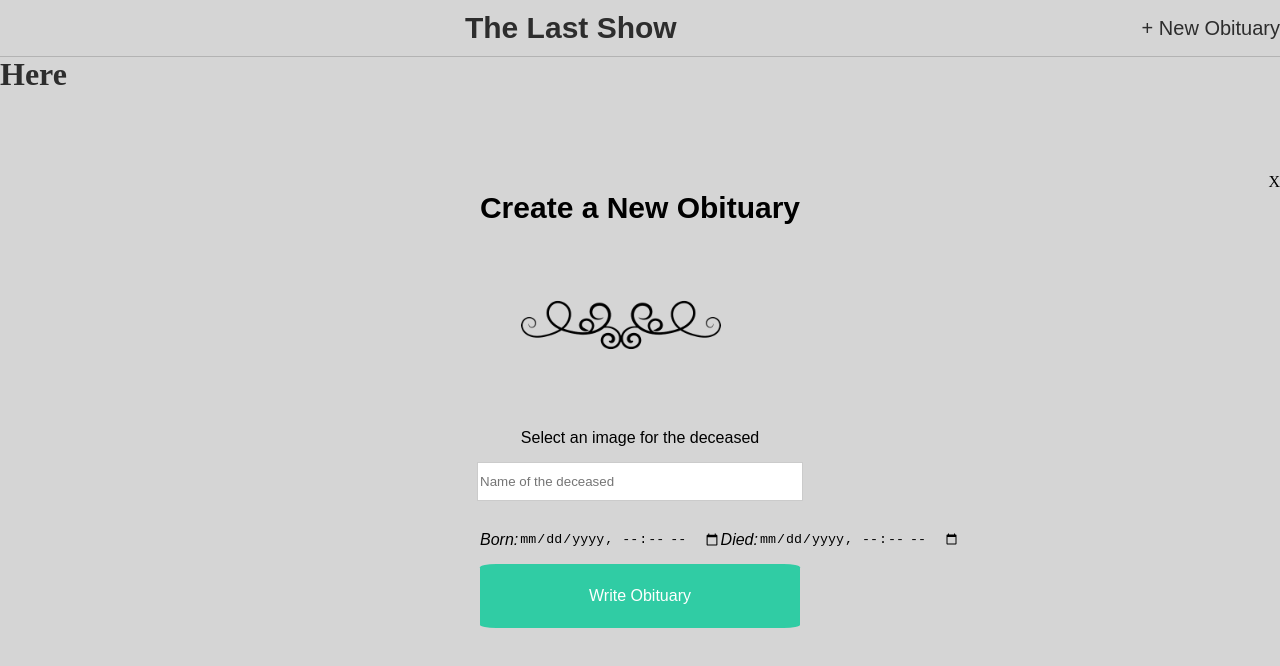
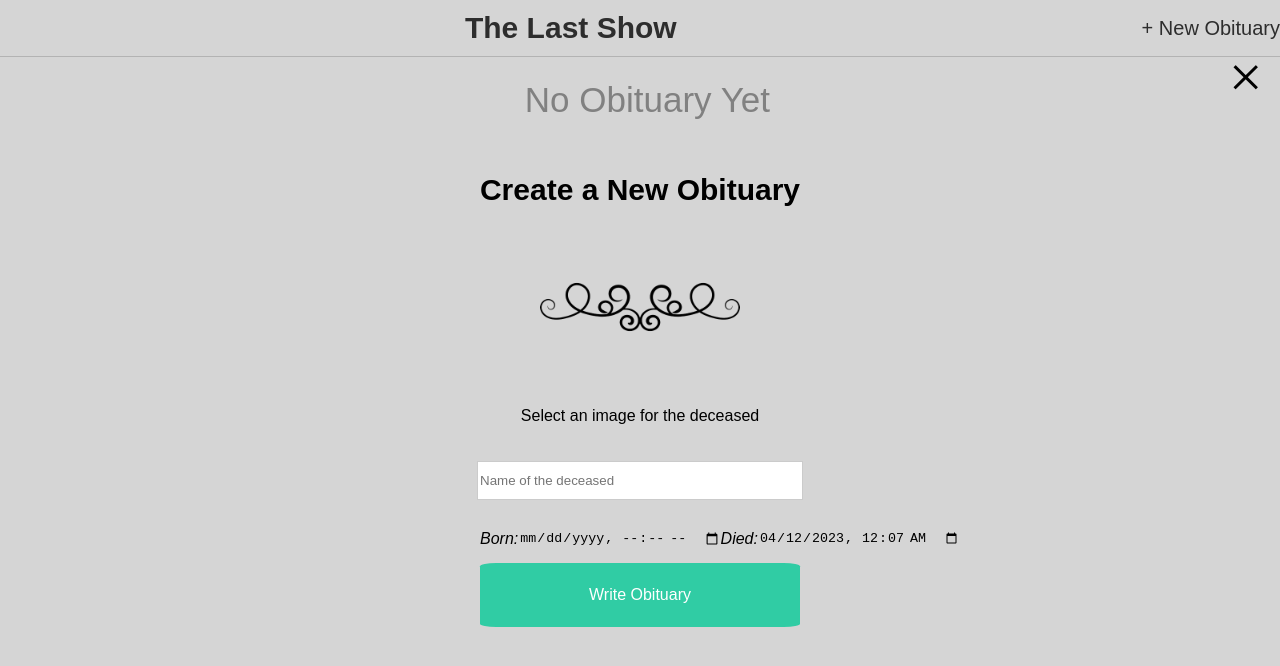
Before and after one commit to JasonGuanUCSE/The-Last-Show, a React (Create React App) app: page / in a window 1280 px wide. Both pictures are taken after a click on the element "+ New Obituary". Shown: the top 666 px of the page. Built offline with nearby package versions, Linux system fonts and the light colour scheme.

Commit message:
Finished the oveylay, added No Obituary on empty page

```diff
--- a/src/App.js
+++ b/src/App.js
@@ -8,6 +8,7 @@ function App() {
   const enableOverLay=()=>
   {
     document.getElementById("over").style.display="flex";
+    console.log("Open");
 
   }
 
--- a/src/Obituary.js
+++ b/src/Obituary.js
@@ -1,7 +1,21 @@
 function Obituary()
 {
     return(
-        <h1>Here</h1>
+        <div>
+            <div id="noItems">
+                No Obituary Yet
+            </div>
+
+
+
+
+
+
+
+
+
+
+        </div>
 
     );
 }
--- a/src/OverLay.js
+++ b/src/OverLay.js
@@ -1,14 +1,38 @@
 import logo from "./img.png";
+import { useState } from "react";
+
+function OverLay() {
+  var time = new Date().toISOString()
+  const[birth,setBirth] = useState("")
+  const[death,setDeath] = useState(time.slice(0,16));
+  console.log(time.slice(0,16));
+  const[fileName,setFileName]= useState(null);
 
 
-function OverLay() {
-    return (
+  const closeOver=()=>
+  {
+    document.getElementById("over").style.display="none";
+    console.log("Close");
 
-        <div id="over">
-          <div id="CloseOver">
-            X
+  }
+
+
+  const onFileChange=(e)=>
+  {
+    setFileName("("+e.target.files[0]['name']+")");
+
+  }
+  console.log(fileName);
+
+
+
+  return (
+
+        <div id="over" >
+          <div id="CloseOver"onClick={closeOver}>
+            &times;
         </div>
-          <div id="TitleOverLay">
+          <div id="TitleOverLay" >
             Create a New Obituary
           </div>
 
@@ -16,7 +40,8 @@ function OverLay() {
 
           <div id="OverLayPic">
             <img src={logo} width="200px" height="200px"></img>
-            <div>Select an image for the deceased</div>
+            <label id = "imgName"for="imgSelect">Select an image for the deceased {1&&(fileName)}</label>
+            <input type="file" id="imgSelect" accept="image/*" onChange={(e)=>onFileChange(e)}/>
           </div>
 
           <div id="NameDied">
@@ -26,9 +51,9 @@ function OverLay() {
           </div>
           <div id="OverLayDates">
             <p><i>Born: </i></p>
-            <input type="datetime-local"/>
+            <input type="datetime-local" value={birth} onChange = {(e)=>setBirth(e.target.value)}/>
             <p><i>Died: </i></p>
-            <input type="datetime-local"/>
+            <input type="datetime-local" value={death} onChange={(e)=>setDeath(e.target.value)} />
 
           </div>
 
--- a/src/index.css
+++ b/src/index.css
@@ -102,16 +102,25 @@ html,body
 }
 
 
-#OverLayPic
-{
-  font-family: "Arial", sans-serif;
-}
+
+
+
+
+
+
 
 #CloseOver
 {
-  display: flex;
-  justify-content: end;
+  position:absolute;
+  right: -96%;
+  bottom: 86%;
+  z-index: 9999;
+  width: xyz;
+  height: xyz;
+  font-size: 60px;
   width: 100%;
+  cursor: pointer;
+
 }
 
 
@@ -178,3 +187,48 @@ html,body
 
 
 }
+
+#OverLayPic
+{
+  font-family: "Arial", sans-serif;
+  display: flex;
+  flex-direction: column;
+  justify-content: center;
+  align-items: center;
+  width: 100%;
+}
+
+
+#imgSelect
+{
+  visibility: hidden;
+}
+
+#imgName:hover
+{
+  text-decoration: underline;
+  cursor: pointer;
+
+}
+
+
+
+
+#WriteObituary button:hover
+{
+  background-color: #403c3c;
+}
+
+
+
+#noItems
+{
+  font-family: "Arial", sans-serif;
+  position:absolute;
+  left: 41%;
+  color:gray;
+  top:10%;
+  width: xyz;
+  height: xyz;
+  font-size: 35px;
+}
```
